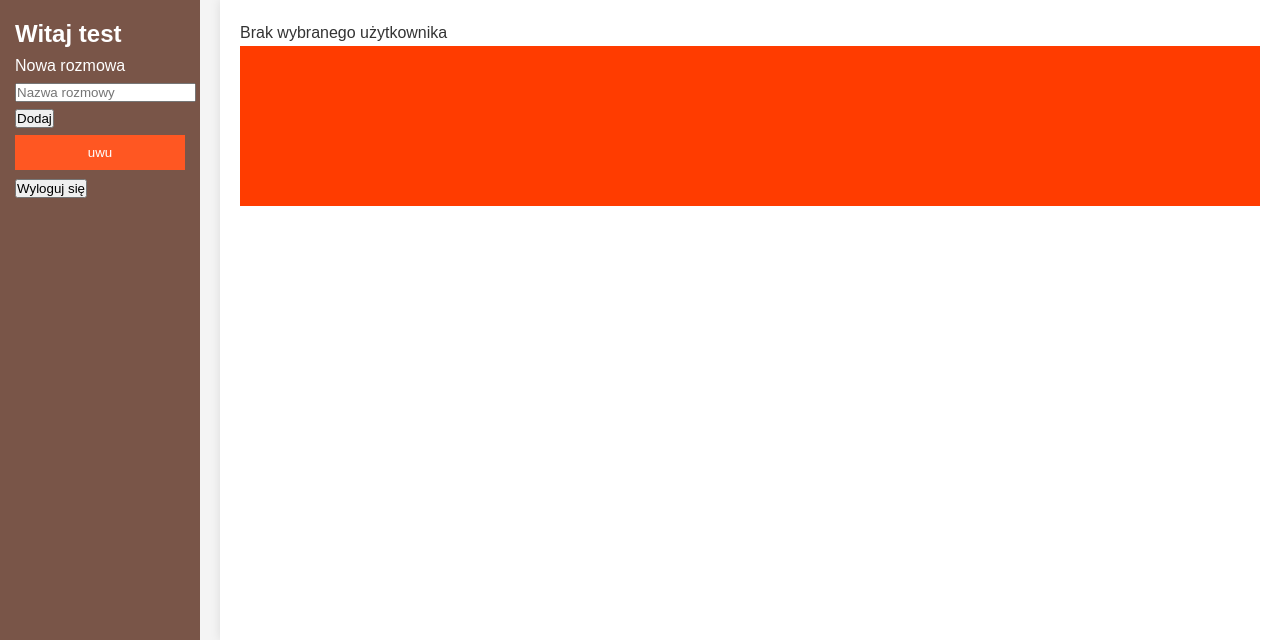
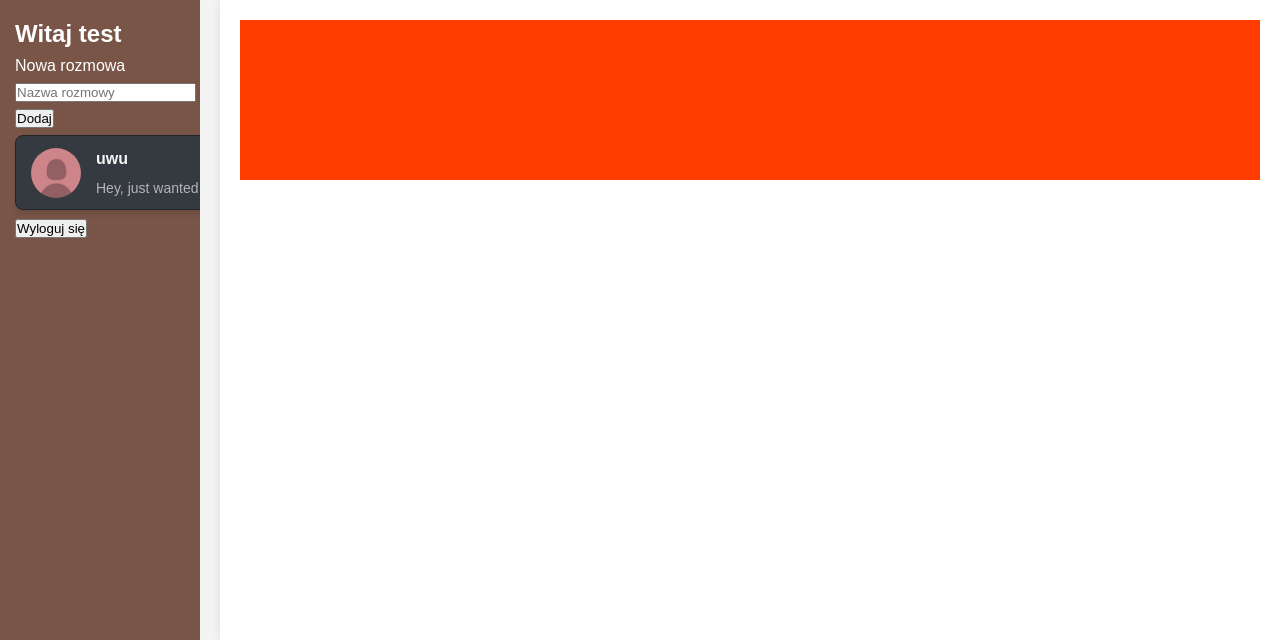
Before and after one commit to TymionX/my-communicator, a PHP site: page / in a window 1280 px wide. Shown: the part 160-800 px from the top of the page. Run offline with PHP 8.4, Linux system fonts and the light colour scheme; a user stored in the database is signed in; data comes from the database, SQL or seed files in the repository.

Commit message:
newer version

```diff
--- a/css/style.css
+++ b/css/style.css
@@ -73,3 +73,53 @@ main p {
     background-color: #ff3c00;
     overflow-y: auto; /* Dodaje suwak w pionie, gdy zawartość jest za wysoka */
 }
+.user-button {
+    display: flex;
+    align-items: center;
+    padding: 10px 15px;
+    background-color: #343a40;
+    border: 1px solid #212529;
+    border-radius: 8px;
+    width: 300px;
+    box-shadow: 0 4px 6px rgba(0, 0, 0, 0.1);
+    cursor: pointer;
+    transition: background-color 0.2s;
+}
+
+.user-button:hover {
+    background-color: #495057;
+}
+
+.profile-pic {
+    width: 50px;
+    height: 50px;
+    border-radius: 50%;
+    margin-right: 15px;
+    object-fit: cover;
+}
+
+.user-info {
+    display: flex;
+    flex-direction: column;
+    overflow: hidden;
+}
+
+.user-name {
+    font-size: 16px;
+    font-weight: bold;
+    color: whitesmoke;
+    margin: 0;
+}
+
+.last-message {
+    font-size: 14px;
+    color: #b5b5b5;
+    margin: 5px 0 0;
+    white-space: nowrap;
+    overflow: hidden;
+    text-overflow: ellipsis;
+}
+
+button {
+    all: unset;
+}
--- a/css/style2.css
+++ b/css/style2.css
@@ -49,7 +49,7 @@ input[type="password"] {
     border-radius: 4px;
 }
 
-input[type="submit"] {
+input[type="submit"], button {
     background-color: #00bcd4;
     color: white;
     border: none;
@@ -59,6 +59,6 @@ input[type="submit"] {
     transition: background-color 0.3s;
 }
 
-input[type="submit"]:hover {
+input[type="submit"]:hover, button:hover {
     background-color: #0097a7;
 }
--- a/logic/load_users.php
+++ b/logic/load_users.php
@@ -8,7 +8,13 @@ $result = $conn->query($sql);
 
 if ($result->num_rows > 0) {
     while ($row = $result->fetch_assoc()) {
-        echo "<button type='button' class='user-button' value='" . $row['id'] . "' style='display: block; width: 100%; margin: 5px 0; background-color: #ff5722; color: white; border: none; padding: 10px; cursor: pointer;'>" . $row['name'] . "</button>";
+        echo "<button value='{$row['id']}' class='user-button'>
+        <img class='profile-pic' src='./img/default_pfp.jpg' height=50px alt='Profile Picture'>
+        <div class='user-info'>
+            <p class='user-name'>{$row['name']}</p>
+            <p class='last-message'>Hey, just wanted to check in about the meeting...</p>
+        </div>
+    </button>";
     }
 } else {
     echo "Brak użytkowników do wyświetlenia.";
--- a/logic/main_logic.php
+++ b/logic/main_logic.php
@@ -1,6 +1,5 @@
 <?php
 session_start(); // Rozpocznij sesję
-$is_chat_on = false; // Dodaj tę linię na początku pliku
 // Sprawdzenie, czy użytkownik jest zalogowany
 if (!isset($_SESSION["logged"]) OR $_SESSION["logged"] !== true) {
     $_SESSION["error"] = "byłem tu";
@@ -10,18 +9,7 @@ if (!isset($_SESSION["logged"]) OR $_SESSION["logged"] !== true) {
 
 require_once("includy/connect_to_database.php");
 
-$name = $_SESSION["name"];
-$id = $_SESSION["id"];
-$sql = "SELECT u.name,u.id FROM users u JOIN rozmowa r ON u.id = r.id_rozmowca1 OR u.id = r.id_rozmowca2 WHERE (r.id_rozmowca1 = ".$id." OR r.id_rozmowca2 = ".$id.") AND u.id !=".$id.";";
-$result = $conn->query($sql);
 
-// Przechowujemy wyniki w tablicy
-$users = [];
-if ($result->num_rows > 0) {
-    while ($row = $result->fetch_assoc()) {
-        $users[] = ['name' => $row['name'], 'id' => $row['id']];
-    }
-}
 
 if(isset($_POST["add"])){
     $sql = "SELECT id FROM users WHERE name='".$_POST["new_conv"]."' OR name='".$_SESSION["name"]."'";
@@ -52,41 +40,7 @@ if(isset($_POST["logout"])){
     header("Location: login.php");
     $conn->close();
 }
-if(isset($_POST["user"])){
-    $id2 = $_POST["user"];
-    $_SESSION["selected_user"] = $id2; // Przechowaj wybranego użytkownika w sesji
-    $sql = "SELECT name FROM rozmowa,users WHERE (rozmowa.id_rozmowca1=users.id or rozmowa.id_rozmowca2=users.id) and (id_rozmowca1=".$id." or id_rozmowca2=".$id.") and (id_rozmowca1=".$id2." or id_rozmowca2=".$id2.") and name!='".$name."';";
-    $result = $conn->query($sql);
 
-    $info = "";
-    $chat_user = "";
-    $is_chat_on = false;
-    if ($result->num_rows > 0) {
-        while ($row = $result->fetch_assoc()) {
-            $_SESSION["chat"] = $row['name'];
-            $is_chat_on = true;
-            $chat_user = $row['name'];
-        }
-    }
-} else {
-    $info = "Brak wybranego użytkownika";
-}
-if (isset($_POST["send"])) {
-    if (isset($_SESSION["selected_user"]) && !empty($_POST["message"])) {
-        $message = $_POST["message"];
-        $chat_user_id = $_SESSION["selected_user"]; // ID wybranego użytkownika
 
-        // Tutaj możesz dodać kod do zapisania wiadomości w bazie danych
-        // Na przykład:
-        // $sql = "INSERT INTO messages (sender_id, receiver_id, message) VALUES (".$_SESSION["id"].", ".$chat_user_id.", '".$conn->real_escape_string($message)."')";
-        // if ($conn->query($sql) === TRUE) {
-        //     echo "Wiadomość została wysłana.";
-        // } else {
-        //     echo "Błąd: " . $conn->error;
-        // }
-    } else {
-        echo "Brak wybranego użytkownika lub wiadomość jest pusta.";
-    }
-}
 
 ?>
--- a/logic/messages.js
+++ b/logic/messages.js
@@ -11,7 +11,7 @@ $(document).ready(function(e) {
             $.ajax({
                 url: 'logic/messages_send.php',
                 method: 'POST',
-                data: { message: message }, // Klucz 'message' odpowiada nazwie w PHP
+                data: { message: htmlspecialchars(message) }, // Klucz 'message' odpowiada nazwie w PHP
                 success: function(response) {
                     console.log('Serwer odpowiedział:', response);
                     load_messages_new()
@@ -26,11 +26,9 @@ $(document).ready(function(e) {
     });
     $('#userButtons').on('click', function(e) {
         setTimeout(() => {
-            console.log("uwu")
             e.preventDefault();
             load_messages();
             setInterval(load_messages_new, 1000);
-            console.log("Waited 3 seconds!");
         }, 500)
     });
 
--- a/logic/show_user.js
+++ b/logic/show_user.js
@@ -20,8 +20,7 @@ $(document).ready(function() {
             url: 'logic/add_conversation.php', // Plik PHP do dodawania rozmowy
             method: 'POST',
             data: $(this).serialize(),
-            success: function(response) {
-                alert(response); // Wyświetl komunikat
+            success: function() {
                 loadUsers(); // Przeładuj użytkowników
             }
         });
@@ -33,6 +32,7 @@ $(document).ready(function() {
         const element = document.getElementById('messageForm');
         element.style.display = 'block';
         var userId = $(this).val();
+        console.log(userId);
         $.post('logic/select_user.php', { user: userId }, function(data) {
             $('#zkim').html(data); // Wyświetl wybranego użytkownika
         });
--- a/login.php
+++ b/login.php
@@ -24,6 +24,9 @@ session_start(); // Rozpocznij sesję
             </div>
             <input type="submit" value="Zaloguj się" name="login" class="btn">
         </form>
+        <a href="register.php">
+            <button>Nie masz konta? Zarejestruj się!</button>
+        </a>
         <?php
         // Wyświetl błąd, jeśli istnieje
         if (isset($_SESSION["error"])) {
--- a/views/main_view.php
+++ b/views/main_view.php
@@ -28,7 +28,6 @@
     </form>
 
     <form action="" id="userButtons">
-
     </form>
 
     <form action="" method="post">
@@ -38,17 +37,7 @@
 
 <main>
     <section id="zkim">
-    <?php
-    // Sprawdź, czy użytkownik został wybrany
-    if(isset($_SESSION["selected_user"]) && $is_chat_on == true){
-        echo "<h1>";
-        echo $_SESSION["chat"];
-        echo "</h1>";
-    } else {
-        $info = "Brak wybranego użytkownika";
-        echo $info;
-    }
-    ?>
+
     </section>
     <section id="chat">
 
```
Also changed, not shown: css/test_usun_potem.html (added, +76 -0 lines), logic/messages_show_new.php (+6 -1 lines), logic/select_user.php (+8 -2 lines), register.php (+21 -3 lines), img/1ea6ce814fa8e3e8754ecf67e19fce33.jpg (added), img/6e19c0876087c28535019531542d6c16.jpg (added), img/default_pfp.jpg (added).
